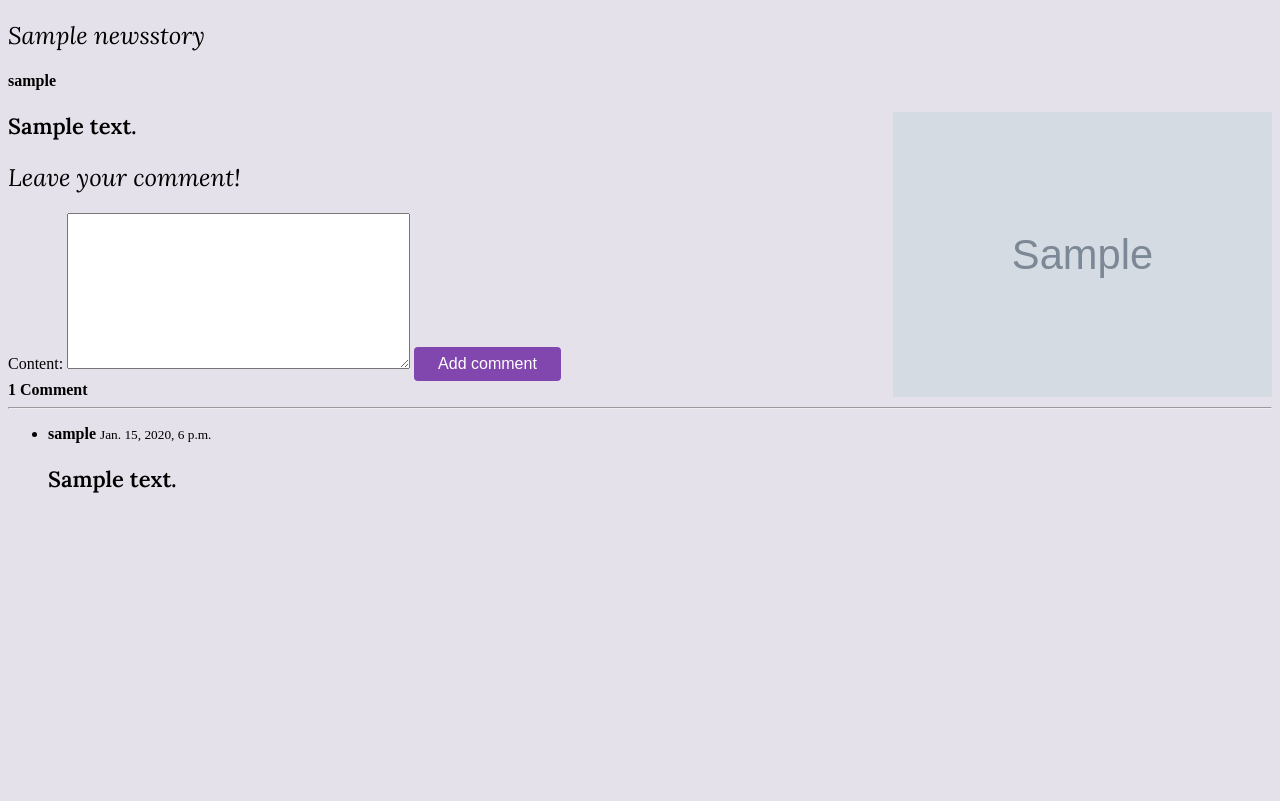
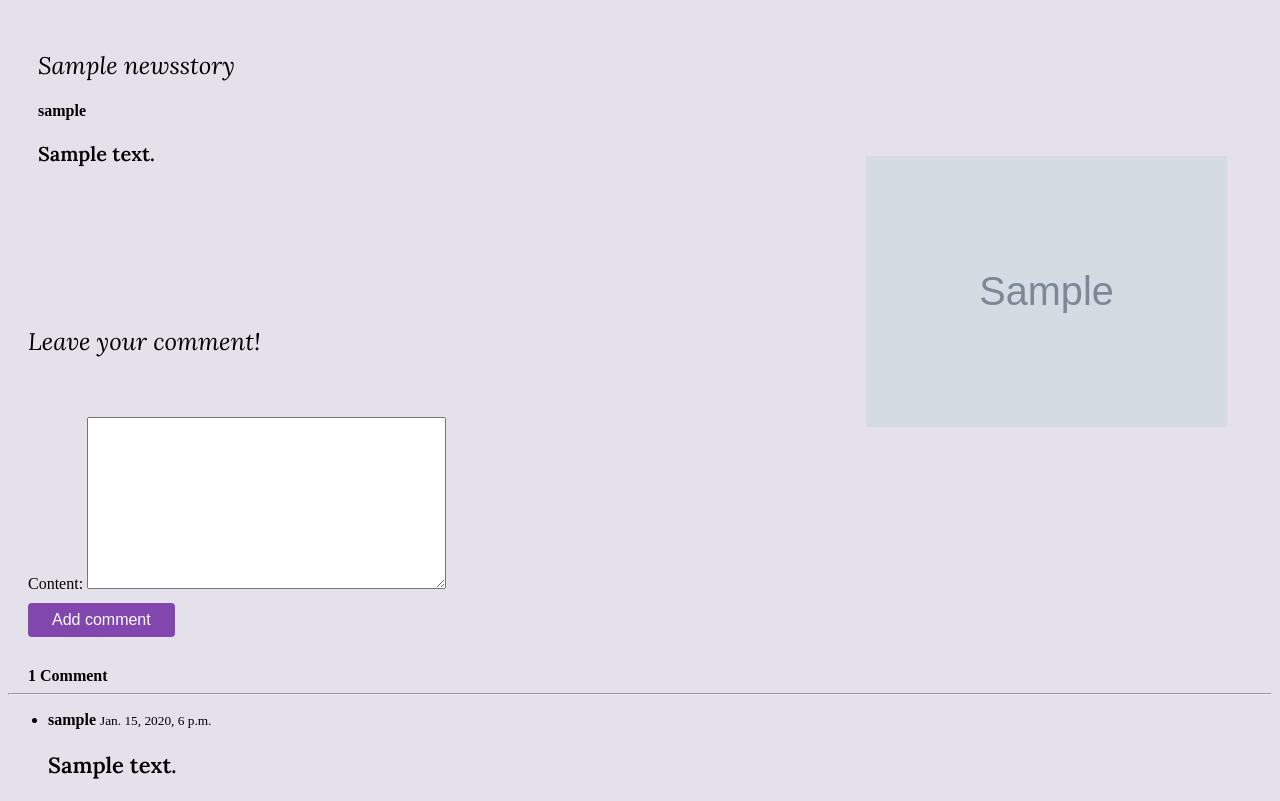
Before and after one commit to oriyannadav/Django-news-project, a Django app: page /news/1/ in a window 1280 px wide. Shown: the part 368-1169 px from the top of the page. Before the commit the page ends 861 px from the top, so only its background shows below. Run offline with Django 4.2, Linux system fonts and the light colour scheme; a user stored in the database is signed in; tables that the repository leaves empty hold one stand-in row (values such as "Sample post"); grey boxes marked "Sample" are stand-in pictures; parts of the project's set-up code (start-up, migrations or seed data) failed here and were passed over; some web fonts are replaced.

Commit message:
comments section styling

```diff
--- a/she_codes_news/news/static/news/styles.css
+++ b/she_codes_news/news/static/news/styles.css
@@ -133,13 +133,22 @@
     flex-grow: 1;
 }
 
+#story-wrapper {
+    padding: 30px 30px 10px 30px;
+}
+
 #story-content {
     text-align: justify;
 }
 
+#story-content p {
+    font: 100;
+    font-size: 20px;
+}
+
 #story-content img {
     float: right;
-    margin: 0 0 10px 10px;
+    margin: 15px;
     width: 30%;
     max-height: 500px;
 }
@@ -203,3 +212,41 @@ button:hover, #button:hover {
 #search-results {
     padding: 100px 150px;
 }
+
+#story-wrapper {
+    position: relative;
+    padding-bottom: 100px;
+}
+
+#comments-section {
+    position: absolute;
+    bottom: 0;
+    left: 0;
+    right: 0;
+    background-color: #f9f9f9;
+    border: 1px solid #ccc;
+}
+
+#comments-number {
+    padding: 20px 20px 50px 20px;
+}
+
+#no-comments {
+    padding: 20px 20px 50px 20px;
+}
+
+#comments-heading {
+    padding: 20px;
+}
+
+.form-group {
+    padding: 20px;
+}
+
+#id_content {
+    padding: 10px;
+}
+
+#comments-button {
+    margin: 10px 0px;
+}
--- a/she_codes_news/news/templates/news/story.html
+++ b/she_codes_news/news/templates/news/story.html
@@ -16,17 +16,15 @@
         </div>
     </div>
 
-<!-- COMMENTS  -->
-
-<h2>Leave your comment!</h2>
     <div id="comments_section">
-
+        <h2 id="comments-heading">Leave your comment!</h2>
         {% if user.is_authenticated %}
             <form method="POST">
                 {% csrf_token %}
                 <div class="form-group">
                     {{ comment_form }}
-            <button type="submit">Add comment</button>
+                    <br>
+                    <button id="comments-button" type="submit">Add comment</button>
                 </div>
             </form>
         {% else %}
@@ -35,7 +33,7 @@
         {% endif %}
 
         {% if comments %}
-    <strong >{{ object.number_of_comments }} Comment{{ object.number_of_comments|pluralize }}</strong>
+            <strong id="comments-number">{{ object.number_of_comments }} Comment{{ object.number_of_comments|pluralize }}</strong>
             <hr>
             <ul>
             {% for comment in comments %}
@@ -53,9 +51,8 @@
             {% endfor %}
             </ul>
         {% else %}
-    <strong>No comments yet...</strong>
+            <strong id="no-comments">No comments yet...</strong>
         {% endif %}
-
     </div>
 
 {% endblock %}
```
Lines whose indentation alone changed are shown as unchanged.
